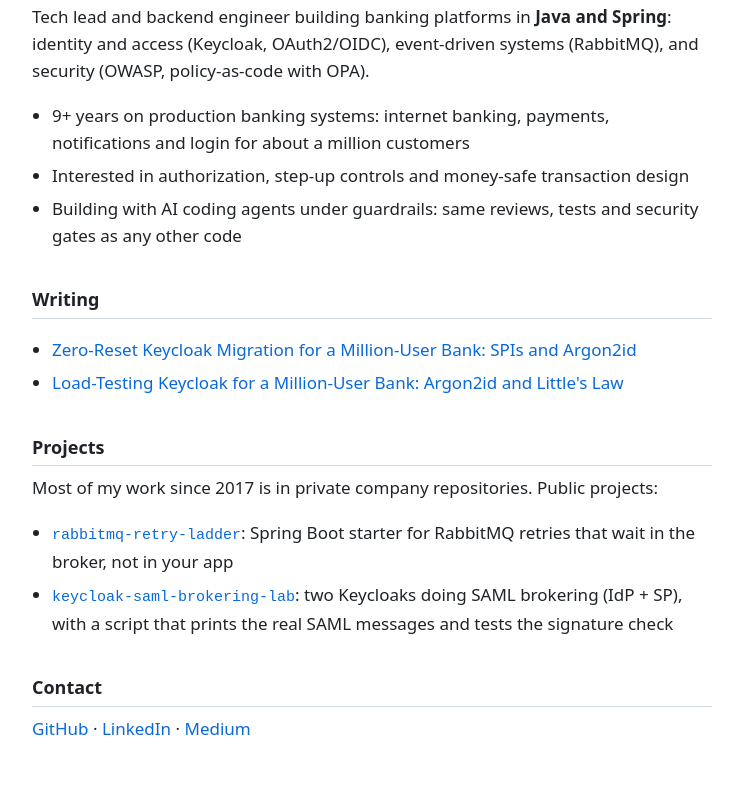
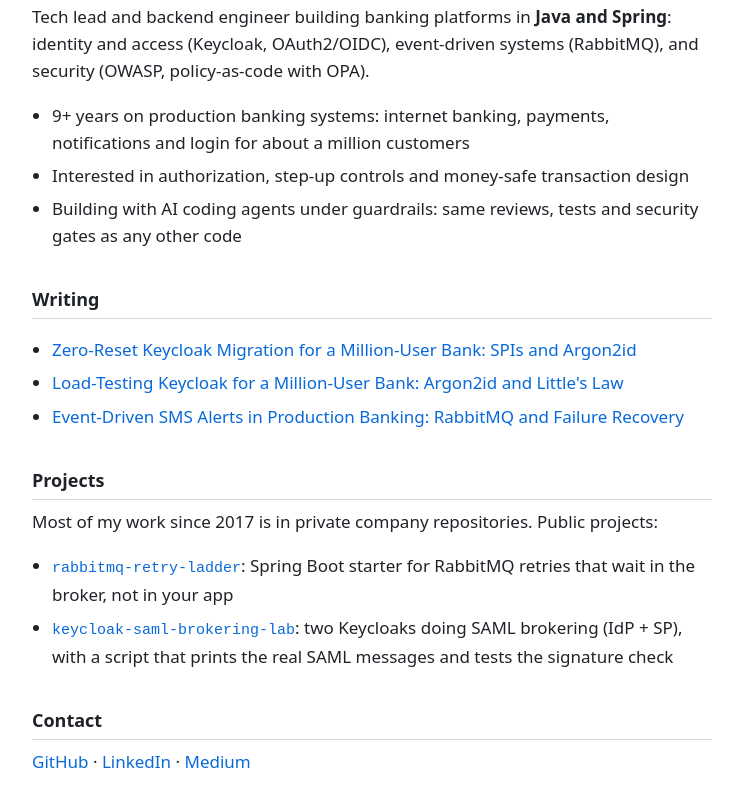
Before and after one commit to mushfika-faria-nova/mushfika-faria-nova, a plain HTML site: page public/index.html in a window 1280 px wide. Shown: the part 129-936 px from the top of the page, without its empty margins (268-1011 px from the left). Drawn offline with Linux system fonts and the light colour scheme.

Commit message:
Add SMS alerts article link; drop projects list from README

```diff
--- a/public/index.html
+++ b/public/index.html
@@ -40,6 +40,7 @@
   <ul>
     <li><a href="https://medium.com/@mushfika.faria.nova/zero-reset-keycloak-migration-for-a-million-user-bank-spis-and-argon2id-8eb3c6f2ddf4">Zero-Reset Keycloak Migration for a Million-User Bank: SPIs and Argon2id</a></li>
     <li><a href="https://medium.com/@mushfika.faria.nova/load-testing-keycloak-for-a-million-user-bank-argon2id-and-littles-law-30bfdcee6881">Load-Testing Keycloak for a Million-User Bank: Argon2id and Little's Law</a></li>
+    <li><a href="https://medium.com/@mushfika.faria.nova/event-driven-sms-alerts-in-production-banking-rabbitmq-and-failure-recovery-59777d11081c">Event-Driven SMS Alerts in Production Banking: RabbitMQ and Failure Recovery</a></li>
   </ul>
 
   <h2>Projects</h2>
```
Also changed, not shown: 1 other file.
